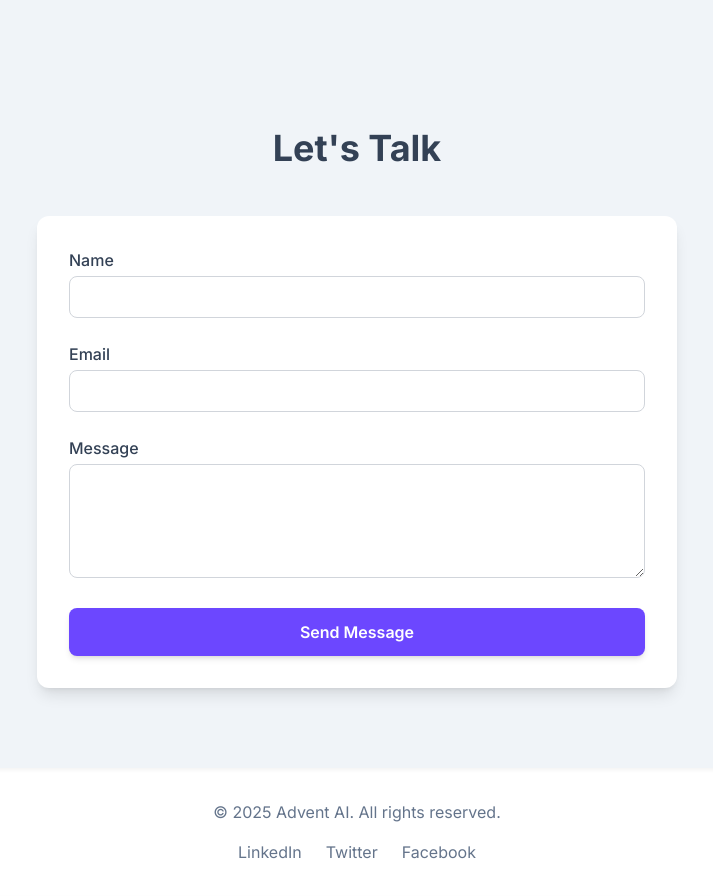
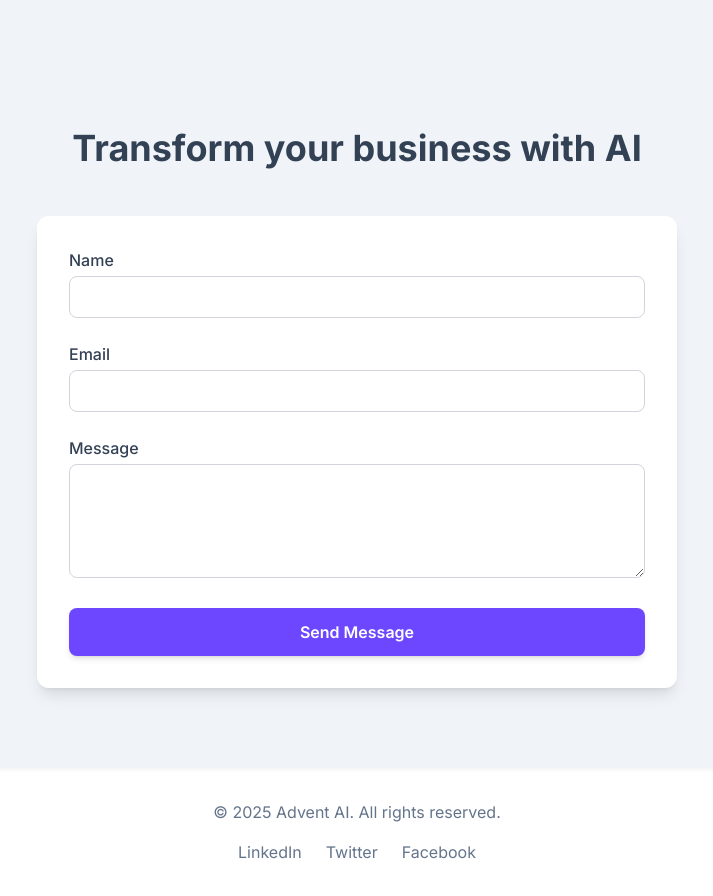
Before and after one commit to pavithrareddykc/adventaiservices, a plain HTML site: page index.html in a window 1280 px wide. Shown: the part 880-1776 px from the top of the page, without its empty margins (283-996 px from the left). Drawn offline with nearby package versions, Linux system fonts and the light colour scheme.

Commit message:
Update index.html

```diff
--- a/index.html
+++ b/index.html
@@ -116,7 +116,7 @@
         <!-- Contact section: accessible form with progressive enhancement -->
         <section id="contact" class="py-20 bg-light-bg">
             <div class="container mx-auto px-4 max-w-2xl">
-                <h2 class="text-4xl font-bold text-center mb-12 text-dark-text">Let's Talk</h2>
+                <h2 class="text-4xl font-bold text-center mb-12 text-dark-text">Transform your business with AI</h2>
                 <div class="bg-light-card rounded-xl shadow-lg p-8">
                     <form id="contact-form" class="space-y-6" action="https://formspree.io/f/xnnzwrbl" method="POST" accept-charset="UTF-8">
                         <div>
```
